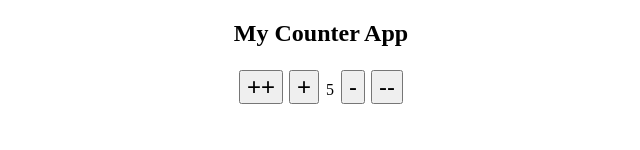
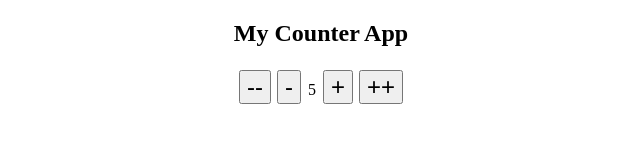
Before and after one commit to cckcoder/vuejs-3-beginner, a Vue app: page / in a window 1280 px wide. Shown: the part 150-300 px from the top of the page, without its empty margins (319-959 px from the left). Built offline with nearby package versions, Linux system fonts and the light colour scheme.

Commit message:
update: method
Signed-off-by: chaiwat.chaobaankoh <chaiwat.chaobaankoh@accenture.com>

```diff
--- a/src/views/HomeView.vue
+++ b/src/views/HomeView.vue
@@ -4,6 +4,14 @@ export default {
         return {
             count: 5,
             title: 'My Counter App'
+        }
+    },
+    methods: {
+        increment() {
+            this.count++
+        },
+        decrement() {
+            this.count--
         }
     },
 }
@@ -15,11 +23,11 @@ export default {
         <h1>Welcome Home</h1>
         <h2>{{ title }}</h2>
         <div>
+            <button class="btn-counter">--</button>
+            <button class="btn-counter" @click="decrement">-</button>
+            {{ count }}
+            <button class="btn-counter" @click="increment">+</button>
             <button class="btn-counter">++</button>
-            <button class="btn-counter">+</button>
-            {{ count }}
-            <button class="btn-counter">-</button>
-            <button class="btn-counter">--</button>
         </div>
     </div>
 </template>
```
